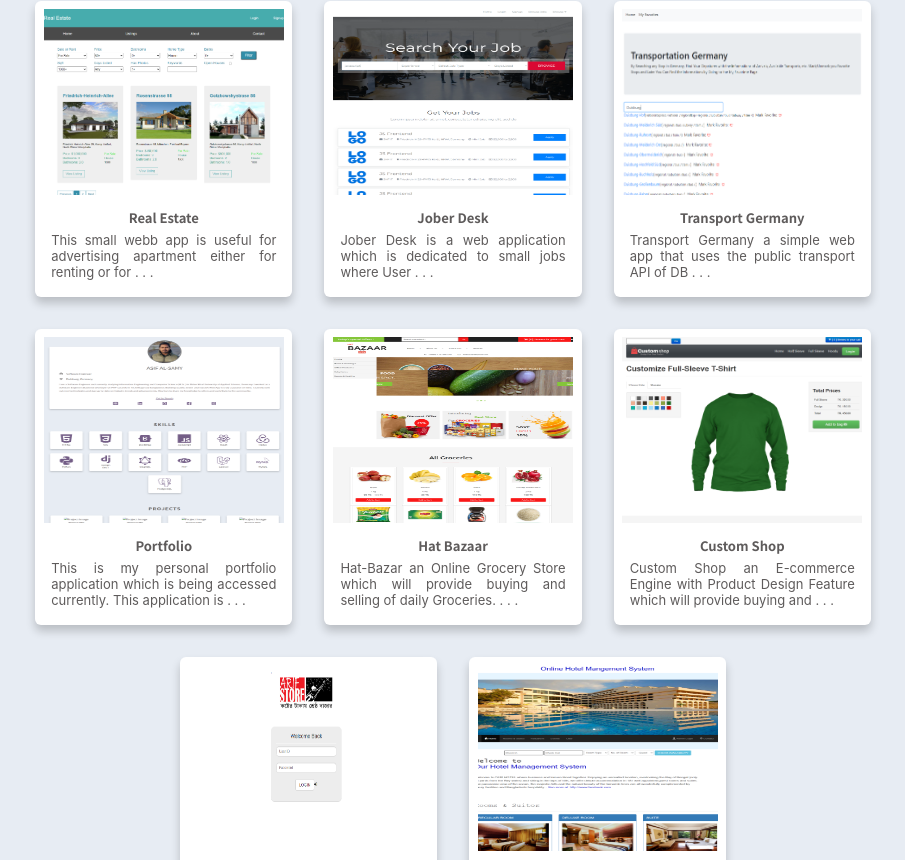
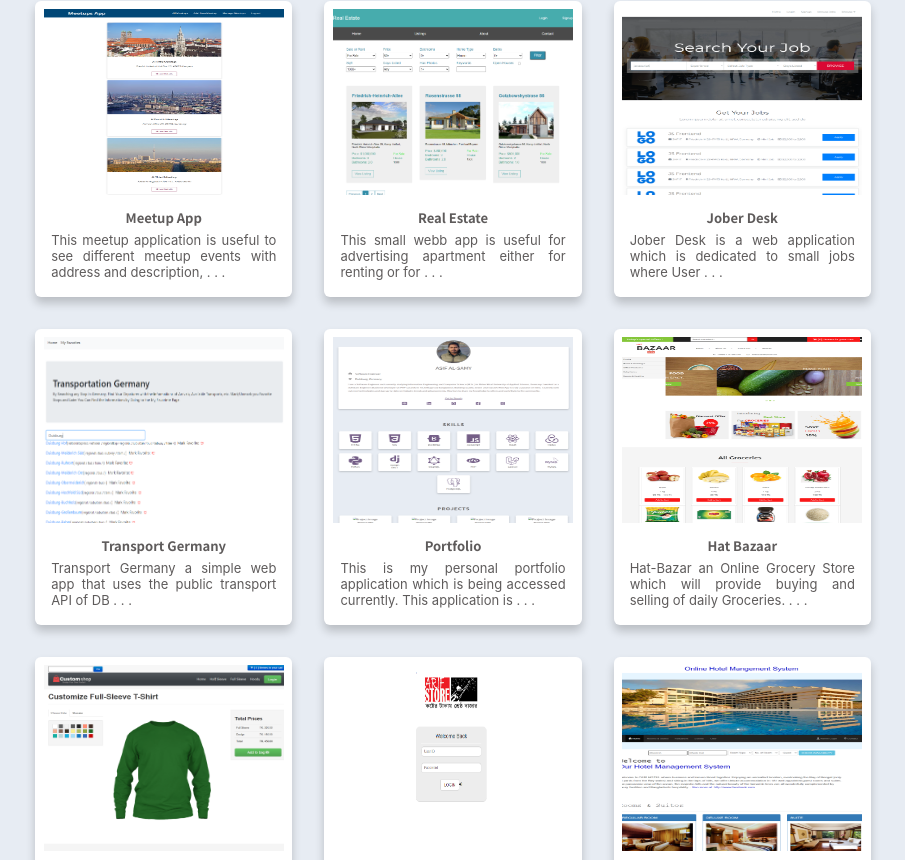
Before and after one commit to asifsamy/portfolio-v2, a React (Create React App) app: page / in a window 1280 px wide. Shown: the part 1780-2640 px from the top of the page, without its empty margins (187-1092 px from the left). Built offline with nearby package versions, Linux system fonts and the light colour scheme.

Commit message:
a new project called meetup is added

```diff
--- a/src/components/ProjectLists.js
+++ b/src/components/ProjectLists.js
@@ -9,6 +9,7 @@ import customShopImg from "../assets/custom-design.png";
 import hatBazarImg from "../assets/hat-bazar.png";
 import superShopImg from "../assets/super-shop.png";
 import ohmImg from "../assets/ohm.png";
+import meetupImg from "../assets/meetup.png";
 
 export const PROJECT_LISTS = [
   {
@@ -38,7 +39,7 @@ export const PROJECT_LISTS = [
   {
     id: "p3",
     category: "Academic",
-    year: 2021,
+    year: 2022,
     title: "Mensa-App",
     image: mensaImg,
     description:
@@ -52,6 +53,20 @@ export const PROJECT_LISTS = [
   {
     id: "p4",
     category: "Personal",
+    year: 2022,
+    title: "Meetup App",
+    image: meetupImg,
+    description:
+      "This meetup application is useful to see different meetup events with address and description, registered user can add meetup event and manage as well.",
+    demo: "https://next-meetup-app-gold.vercel.app/",
+    source_code: "https://github.com/asifsamy/next-meetup-app",
+    video_url: "https://youtu.be/iw4XP9ZuLe0",
+    libraries:
+      "Fullstack Framework : NextJs, Database : MongoDB, next-auth for authentication, github and vercel is been used for deployment, etc",
+  },
+  {
+    id: "p5",
+    category: "Personal",
     year: 2021,
     title: "Real Estate",
     image: realEstateImg,
@@ -63,7 +78,7 @@ export const PROJECT_LISTS = [
       "FrontEnd Framework : React JS, Backend Framework : Django REST, Database : PostgreSQL, react-router-dom, redux, redux-thunk, react-redux, redux-devtools-extension, node-sass@4.14.1, uuid, axios, formik, yup, react-loader-spinner, djangorestframework, django-cors-headers, djangorestframework-simplejwt, Pillow, psycopg2, etc",
   },
   {
-    id: "p5",
+    id: "p6",
     category: "Academic",
     year: 2020,
     title: "Jober Desk",
@@ -75,7 +90,7 @@ export const PROJECT_LISTS = [
       "FrontEnd Framework : Angular, Backend Framework : Django REST, Database : PostgreSQL",
   },
   {
-    id: "p6",
+    id: "p7",
     category: "Academic",
     year: 2021,
     title: "Transport Germany",
@@ -89,7 +104,7 @@ export const PROJECT_LISTS = [
       "React, public transport API of DB (https://v5.db.transport.rest/api.html), Javascript, Bootstrap, and Some Others vendor",
   },
   {
-    id: "p7",
+    id: "p8",
     category: "Personal",
     year: 2022,
     title: "Portfolio",
@@ -102,7 +117,7 @@ export const PROJECT_LISTS = [
       "React, Typescript, React-Icons, React-Player, EmailJS for sending email, React-Toastify for Toast Notifications, React-Scroll for smooth scrolling",
   },
   {
-    id: "p8",
+    id: "p9",
     category: "Personal",
     year: 2018,
     title: "Hat Bazaar",
@@ -115,7 +130,7 @@ export const PROJECT_LISTS = [
       "Laravel Framwork for backend services, MySql for Database administration, javascript for frontend design, Bootstrap Template, and Some Others vendors such as for add to cart",
   },
   {
-    id: "p9",
+    id: "p10",
     category: "Academic",
     year: 2017,
     title: "Custom Shop",
@@ -128,7 +143,7 @@ export const PROJECT_LISTS = [
       "Object Orieneted PHP for backend services, MySql for Database administration. Fabric.js for design template, Stripe API for Payment issue, and Some Others vendor",
   },
   {
-    id: "p10",
+    id: "p11",
     category: "Academic",
     year: 2016,
     title: "Super Shop",
@@ -140,7 +155,7 @@ export const PROJECT_LISTS = [
       "Raw PHP for backend services, MySql for Database administration, Bootstrap template, Some Others vendor like fpdf",
   },
   {
-    id: "p11",
+    id: "p12",
     category: "Academic",
     year: 2016,
     title: "Hotel Management",
```
Also changed, not shown: src/assets/meetup.png (added).
